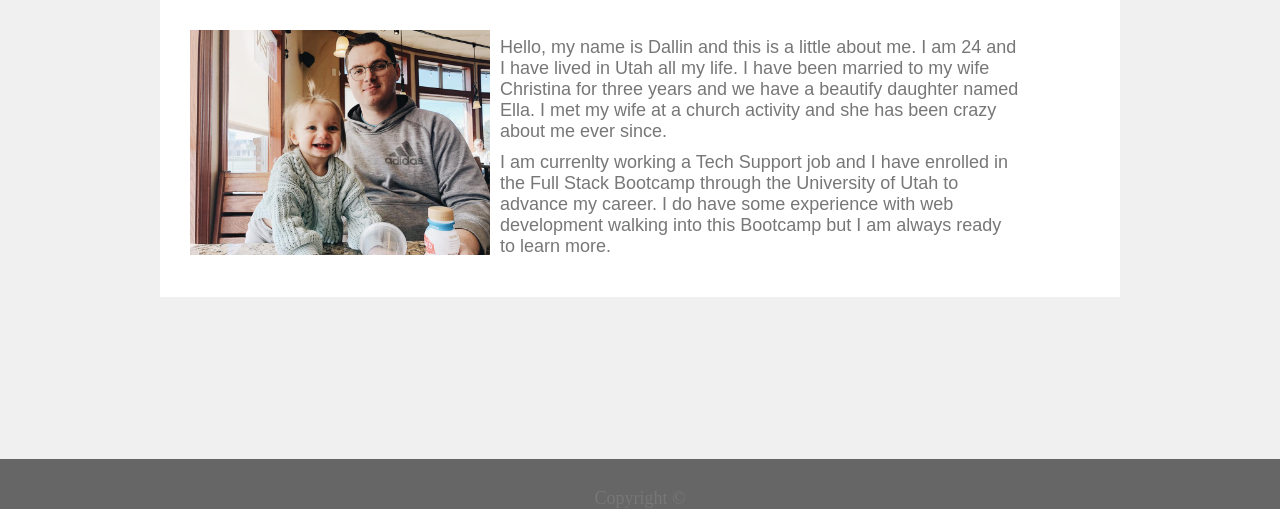
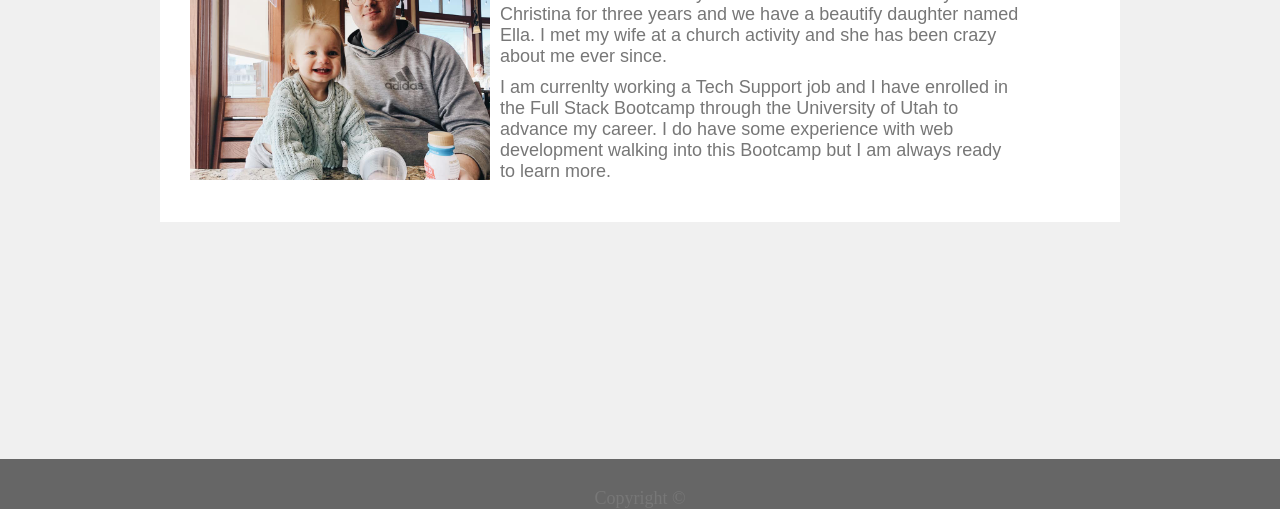
Before and after one commit to DallinRodgers/Basic-Portfolio, a plain HTML site: page index.html in a window 1280 px wide. Shown: the part 298-807 px from the top of the page. Drawn offline with Linux system fonts and the light colour scheme.

Commit message:
Update style.css
Changed positioning for .content

```diff
--- a/assets/css/style.css
+++ b/assets/css/style.css
@@ -16,6 +16,7 @@
 .container {
   width: 960px;
   margin: 0 auto;
+  position: relative;
 }
 .flex {
   display: flex;
@@ -97,6 +98,8 @@ section {
   background: var(--secondary-color);
   padding: 30px;
   min-width: 960px;
+  position: absolute;
+  top: 20px;
 }
 .content div {
   padding-top: 20px;
```
